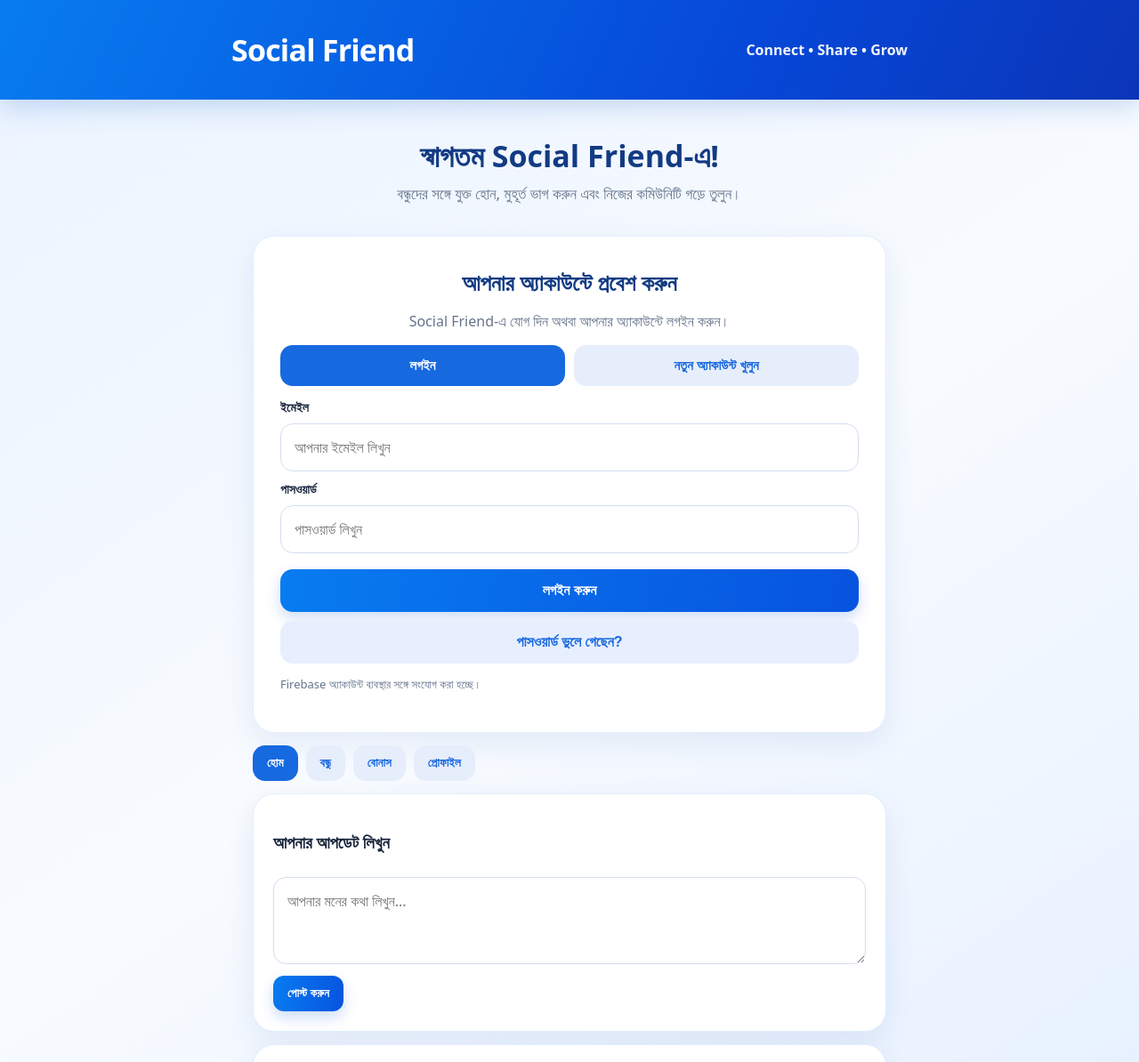
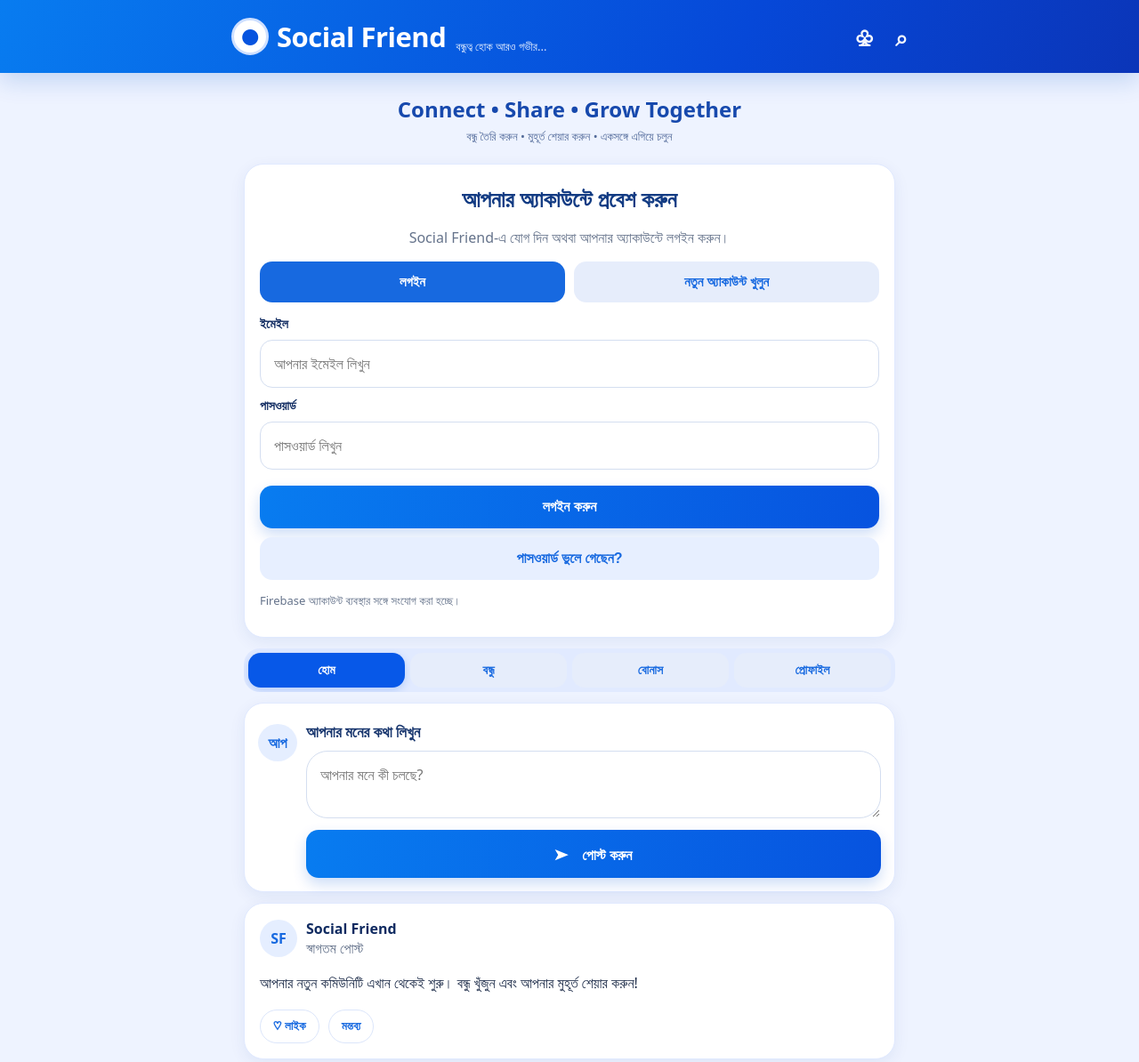
Before and after one commit to shukataliflresrt-droid/social-friend-, a plain HTML site: page index.html in a window 1280 px wide. Shown: the top 1194 px of the page at 89% size. Drawn offline with Linux system fonts and the light colour scheme; no server answers.

Commit message:
Refresh Social Friend home feed to match supplied design

```diff
--- a/index.html
+++ b/index.html
@@ -27,15 +27,36 @@ input:focus,textarea:focus{outline:3px solid #1769e022;border-color:#1769e0}
 .tabs button{border-radius:14px}
 @media(min-width:700px){.wrap{padding:24px}.auth{padding:30px}}
 
+/* Home feed style inspired by supplied reference */
+body{background:#eef3ff;color:#102b61;padding-bottom:76px}
+.top{position:relative;min-height:82px;padding:13px max(16px,calc((100% - 760px)/2));display:flex;gap:9px;align-items:center;justify-content:flex-start}
+.brand{display:flex;align-items:center;gap:9px;color:#fff;font-size:clamp(23px,5vw,31px);letter-spacing:-.5px}
+.brand-mark{width:42px;height:42px;border-radius:50%;display:grid;place-items:center;background:#fff;color:#0754df;border:3px solid #cfe0ff;font-size:24px}
+.tagline{font-size:13px;color:#e5efff;align-self:flex-end;margin:0 0 8px 2px}
+.top-icons{margin-left:auto;color:white;font-size:25px;font-weight:800}
+.wrap{max-width:760px;padding:14px}
+.hero{margin:0 0 10px;padding:10px;text-align:center;color:#1749ad}
+.hero h1{font-size:clamp(18px,4vw,24px);margin:0 0 5px}
+.hero div{font-size:13px;color:#536b9a}
+.card{background:#fff;border:1px solid #e0e9ff;border-radius:22px;padding:17px;margin:12px 0;box-shadow:0 5px 18px #123d8b12}
+.tabs{display:flex;justify-content:space-between;gap:6px;background:#e1eaff;border-radius:18px;padding:5px;position:sticky;top:0;z-index:5}
+.tabs button{flex:1;white-space:nowrap;padding:11px 8px;border-radius:14px;font-size:14px}
+.tabs button.active{background:#0758e8;color:#fff;box-shadow:0 3px 10px #0758e833}
+.composer{padding:15px}.composer .row{align-items:flex-start}.composer .avatar{flex:0 0 44px;margin-top:8px}
+.composer-main{flex:1;min-width:0}.composer h3{margin:5px 0;color:#18366e;font-size:17px}
+.composer textarea{margin:5px 0 8px;border-radius:24px;min-height:52px}.composer .wide{margin-top:0}
+#feed .card{padding:17px}#feed p{line-height:1.6;color:#1d2c49}
+.actions{flex-wrap:wrap}.actions button{border:1px solid #dce6fb;border-radius:22px;background:#fff;font-weight:650}
+@media(max-width:420px){.tagline{display:none}.top{min-height:76px}.brand-mark{width:38px;height:38px}.tabs button{font-size:12px;padding:10px 4px}.wrap{padding:10px}}
 </style></head>
-<body><header class="top"><div class="brand">Social Friend</div><div>Connect • Share • Grow</div></header><main class="wrap">
-<section class="hero"><h1>স্বাগতম Social Friend-এ!</h1><div>বন্ধুদের সঙ্গে যুক্ত হোন, মুহূর্ত ভাগ করুন এবং নিজের কমিউনিটি গড়ে তুলুন।</div></section>
+<body><header class="top"><div class="brand"><span class="brand-mark">●</span><span>Social Friend</span></div><div class="tagline">বন্ধুত্ব হোক আরও গভীর...</div><div class="top-icons">♧　⌕</div></header><main class="wrap">
+<section class="hero"><h1>Connect • Share • Grow Together</h1><div>বন্ধু তৈরি করুন • মুহূর্ত শেয়ার করুন • একসঙ্গে এগিয়ে চলুন</div></section>
 <section class="card auth"><h2>আপনার অ্যাকাউন্টে প্রবেশ করুন</h2><p class="muted">Social Friend-এ যোগ দিন অথবা আপনার অ্যাকাউন্টে লগইন করুন।</p><div class="auth-tabs"><button class="active" data-auth="login">লগইন</button><button data-auth="signup">নতুন অ্যাকাউন্ট খুলুন</button></div>
 <form id="loginForm" class="auth-form show"><label for="loginEmail">ইমেইল</label><input id="loginEmail" type="email" autocomplete="email" placeholder="আপনার ইমেইল লিখুন" required><label for="loginPassword">পাসওয়ার্ড</label><input id="loginPassword" type="password" autocomplete="current-password" placeholder="পাসওয়ার্ড লিখুন" required><button class="action primary wide" type="submit">লগইন করুন</button><button class="action wide" id="forgotPassword" type="button">পাসওয়ার্ড ভুলে গেছেন?</button></form>
 <form id="signupForm" class="auth-form"><label for="fullName">আপনার নাম</label><input id="fullName" autocomplete="name" placeholder="সম্পূর্ণ নাম লিখুন" required><label for="signupEmail">ইমেইল</label><input id="signupEmail" type="email" autocomplete="email" placeholder="আপনার ইমেইল লিখুন" required><label for="signupPassword">পাসওয়ার্ড (কমপক্ষে ৮ অক্ষর)</label><input id="signupPassword" type="password" minlength="8" autocomplete="new-password" placeholder="নতুন পাসওয়ার্ড তৈরি করুন" required><button class="action primary wide" type="submit">অ্যাকাউন্ট তৈরি করুন</button></form>
 <p class="notice" id="authNotice" role="status" aria-live="polite">Firebase অ্যাকাউন্ট ব্যবস্থার সঙ্গে সংযোগ করা হচ্ছে।</p><div id="signedIn" class="notice" hidden></div></section>
 <nav class="tabs"><button class="active" data-tab="home">হোম</button><button data-tab="friends">বন্ধু</button><button data-tab="bonus">বোনাস</button><button data-tab="profile">প্রোফাইল</button></nav>
-<section id="home" class="panel show"><div class="card"><h3>আপনার আপডেট লিখুন</h3><textarea id="postText" rows="3" placeholder="আপনার মনের কথা লিখুন..."></textarea><button class="action primary" id="publish">পোস্ট করুন</button></div><div id="feed"><article class="card"><div class="row"><span class="avatar">SF</span><div><strong>Social Friend</strong><span class="muted">স্বাগতম পোস্ট</span></div></div><p>আপনার নতুন কমিউনিটি এখান থেকেই শুরু। বন্ধু খুঁজুন এবং আপনার মুহূর্ত শেয়ার করুন!</p><div class="actions"><button class="like">♡ লাইক</button><button class="comment">মন্তব্য</button></div></article></div></section>
+<section id="home" class="panel show"><div class="card composer"><div class="row"><span class="avatar">আপ</span><div class="composer-main"><h3>আপনার মনের কথা লিখুন</h3><textarea id="postText" rows="2" placeholder="আপনার মনে কী চলছে?"></textarea><button class="action primary wide" id="publish">➤　পোস্ট করুন</button></div></div></div><div id="feed"><article class="card"><div class="row"><span class="avatar">SF</span><div><strong>Social Friend</strong><span class="muted">স্বাগতম পোস্ট</span></div></div><p>আপনার নতুন কমিউনিটি এখান থেকেই শুরু। বন্ধু খুঁজুন এবং আপনার মুহূর্ত শেয়ার করুন!</p><div class="actions"><button class="like">♡ লাইক</button><button class="comment">মন্তব্য</button></div></article></div></section>
 <section id="friends" class="panel"><div class="card"><h2>আপনার বন্ধু</h2><p>নতুন মানুষ খুঁজুন এবং আপনার কমিউনিটি তৈরি করুন।</p><input placeholder="নাম দিয়ে খুঁজুন"><p class="muted">লাইভ বন্ধু অনুসন্ধান চালু করতে অ্যাকাউন্ট ও সার্ভার সংযোগ প্রয়োজন।</p></div></section>
 <section id="bonus" class="panel"><div class="card"><h2>Friend Bonus</h2><h1 style="color:#1769e0">$1</h1><p>প্রতি যোগ্য বন্ধুর জন্য (প্রস্তাবিত নিয়ম)</p><h1 style="color:#1769e0">$50</h1><p>৫০ জন যোগ্য বন্ধু হলে এককালীন বোনাস (প্রস্তাবিত নিয়ম)</p><p class="notice">এটি পরিকল্পনার ডেমো। যাচাই, প্রতারণা প্রতিরোধ, আইনগত পর্যালোচনা ও পেমেন্ট ব্যবস্থা ছাড়া কোনো বোনাস অর্জিত বা পরিশোধযোগ্য নয়।</p></div></section>
 <section id="profile" class="panel"><div class="card"><h2>প্রোফাইল</h2><p class="muted">প্রোফাইল ব্যবস্থাপনা চালু করতে নিরাপদ অ্যাকাউন্ট সংযোগ প্রয়োজন।</p></div></section>
```
